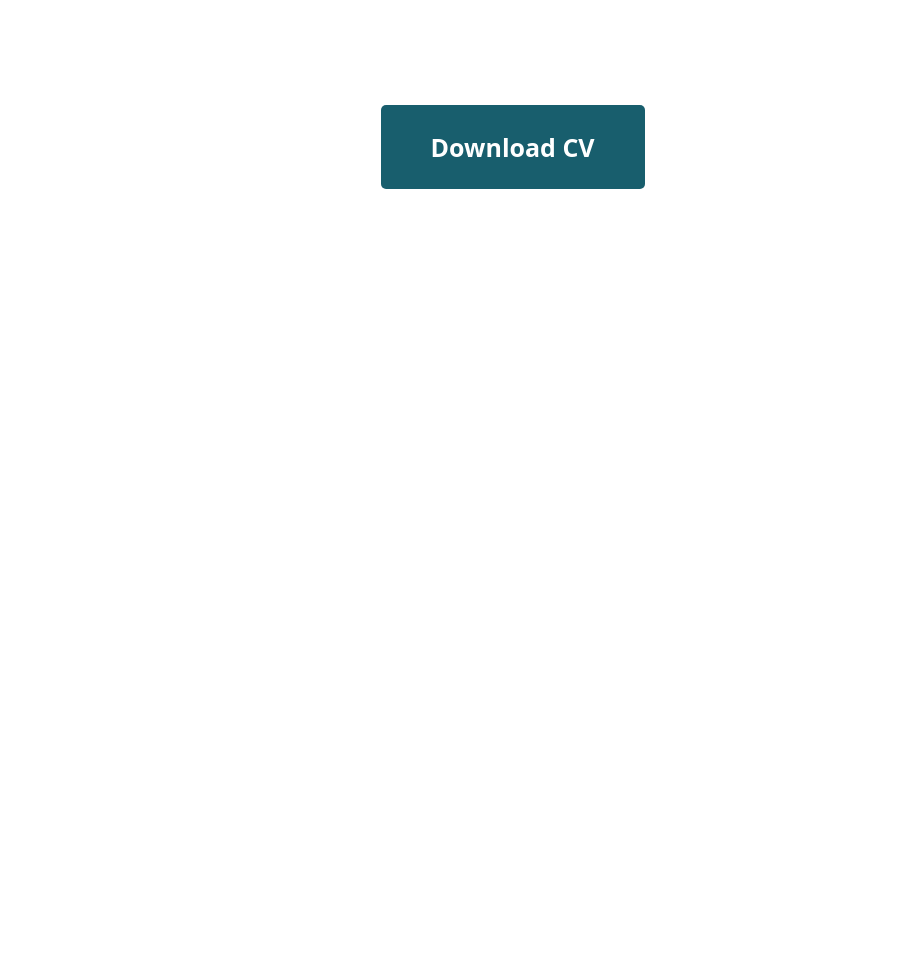
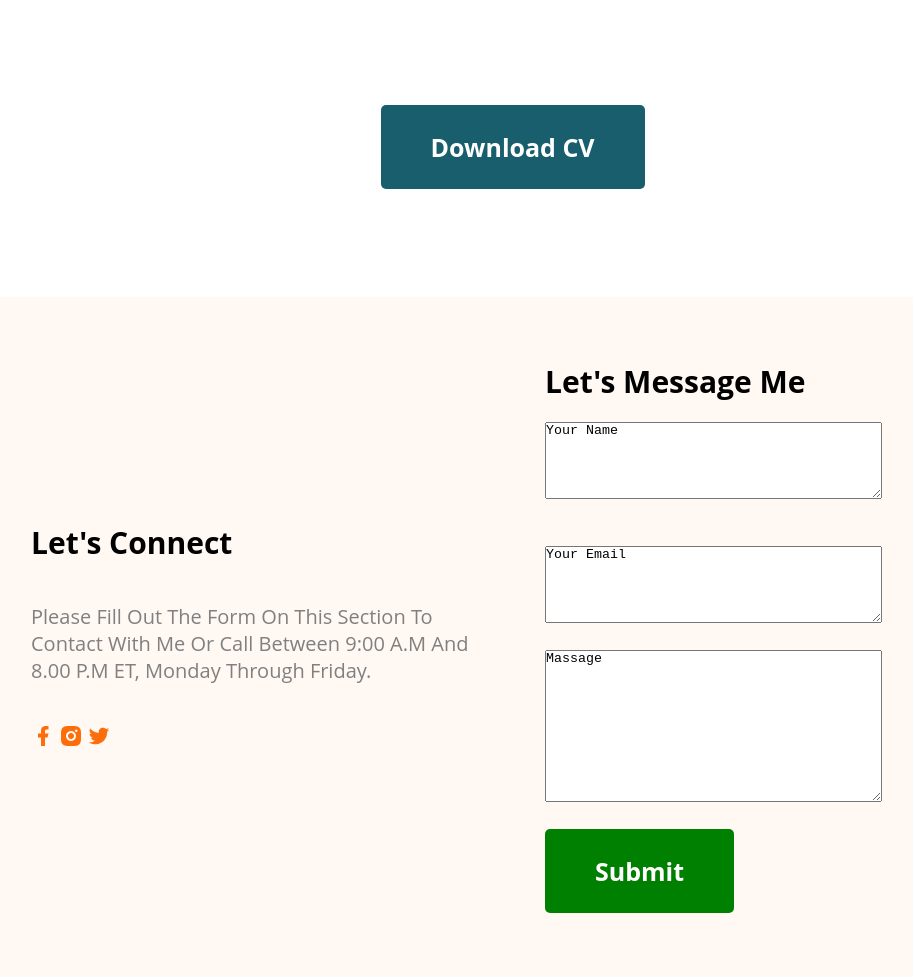
Before and after one commit to TALGAS123/Maryhardy-protfolio-project, a plain HTML site: page index.html in a window 1280 px wide. Shown: the part 3185-4162 px from the top of the page, without its empty margins (119-1032 px from the left). Before the commit the page ends 3482 px from the top, so only its background shows below. Drawn offline with Linux system fonts and the light colour scheme.

Commit message:
code added

```diff
--- a/index.html
+++ b/index.html
@@ -154,7 +154,37 @@
     </div>
 </section>
 
+<section class="footer-section">
+    <div class="container">
+        <div class="row">
+            <div class="connect-left">
+                <h2>Let's Connect</h2>
+                <p>Please fill out the form on this section to contact with me or call between 9:00 A.M and 8.00 P.M ET, Monday through Friday.</p>
+                <div class="img-logo">
+                    <img src="facebook.png" alt="">
+                    <img src="insta.png" alt="">
+                    <img src="twitter.png" alt="">
+                </div>
+            </div>
+            <div class="massage-right">
+                <h2>Let's Message me</h2>
+                <div class="text-box">
 
+                    <form action="/form/submit" method="post">
+                        <textarea class="box1" name="textarea" rows="5" cols="40">Your Name</textarea><br><br>
+
+                        <form action="/form/submit" method="post">
+                            <textarea name="textarea" rows="5" cols="40">Your Email</textarea><br><br>
+
+                            <form action="/form/submit" method="post">
+                                <textarea name="textarea" rows="10" cols="40">Massage</textarea><br><br>
+
+                </div>
+                            <a class="bt" href="#">Submit</a>
+            </div>
+        </div>
+    </div>
+</section>
 
 </body>
 </html>
--- a/style.css
+++ b/style.css
@@ -501,3 +501,79 @@ padding: 20px 0px;
 }
 
 /* footer-section */
+
+
+.footer-section .row{
+    padding: 50px 50px;
+    display: flex;
+    align-items: center;
+    background-color: #FFF8F3;
+    width: 85vw;
+    height: 85vh;
+
+}
+
+.footer-section .row .connect-left{
+    float: left;
+    width: 50%;
+    padding-right: 20px;
+}
+
+.connect-left h2{
+    font-size: 30px;
+    color: #000000;
+    margin-bottom: 40px;
+
+    text-transform: capitalize;
+
+}
+
+.connect-left p{
+    font-size: 20px;
+    color: gray;
+    margin-bottom: 40px;
+
+    text-transform: capitalize;
+}
+
+.footer-section .row .massage-right{
+    float: right;
+    width: 50%;
+    padding-left: 20px;
+}
+
+.massage-right h2{
+
+    font-size: 30px;
+    color: #000000;
+
+    margin-bottom: 20px;
+    text-transform: capitalize;
+}
+
+.massage-right .box1{
+    margin-bottom: 20px;
+}
+
+.bt{
+
+    border-radius: 5px;
+    font-weight: bold;
+    text-decoration: none;
+    font-size: 25px;
+    display: inline-block;
+    padding: 1em 2em;
+    text-align: center;
+    color: white;
+    background: green; /* default color */
+
+    /* "to left" / "to right" - affects initial color */
+    background: linear-gradient(to left, green 50%, black 50%) right;
+    background-size: 200%;
+    transition: .5s ease-out;
+    justify-content: center;
+}
+
+.bt:hover{
+    background-position: left
+}
```
